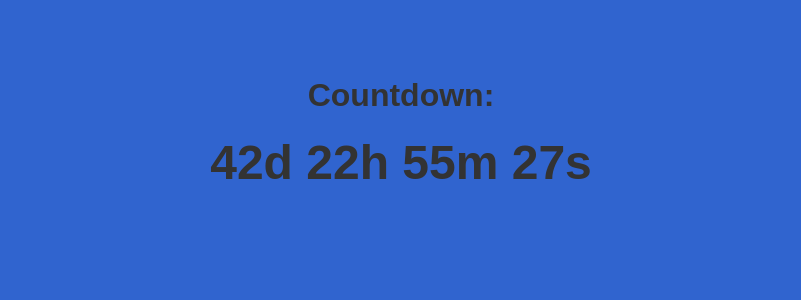
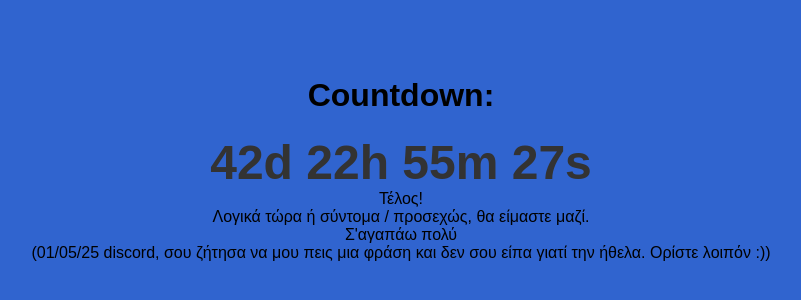
Before and after one commit to MaroM5/countdown, a plain HTML site: page index.html in a window 1280 px wide. Shown: the part 176-476 px from the top of the page, without its empty margins (239-1040 px from the left). Drawn offline with Linux system fonts and the light colour scheme.

Commit message:
Update index.html
FINAL
πρόσθεσα τα μηνύματα για το τέλος του countdown, σταμάτησα το αντίστροφο μέτρημα μετά το πέρας του deadline

```diff
--- a/index.html
+++ b/index.html
@@ -8,9 +8,13 @@
 </head>
 <body>
     <div class="countdown-container">
-        <h1 style="color: #333">Countdown:</h1>
+        <h1>Countdown:</h1>
         <div id="countdown"></div>
-        <!--<div id="message" style="display: none;">S'agapao poly (01/05/25 discord, soy zhthsa na moy peis mia frash)</div>--!>
+
+        <div id="final-message" class="hidden">
+            <div class="message_1">Τέλος! <br> Λογικά τώρα ή σύντομα / προσεχώς, θα είμαστε μαζί.</div>
+            <div class="message_2">Σ'αγαπάω πολύ<br> (01/05/25 discord, σου ζήτησα να μου πεις μια φράση και δεν σου είπα γιατί την ήθελα. Ορίστε λοιπόν :))</div>
+        </div>
     </div>
     <!--<p>tralalero tralala (eixa grapsei edo mia paragrafo alla thn esbhsa. To afhno edo se periptosh poy uelhso na ksanagrapso</p>!-->
     <script src="script.js"></script>
```
